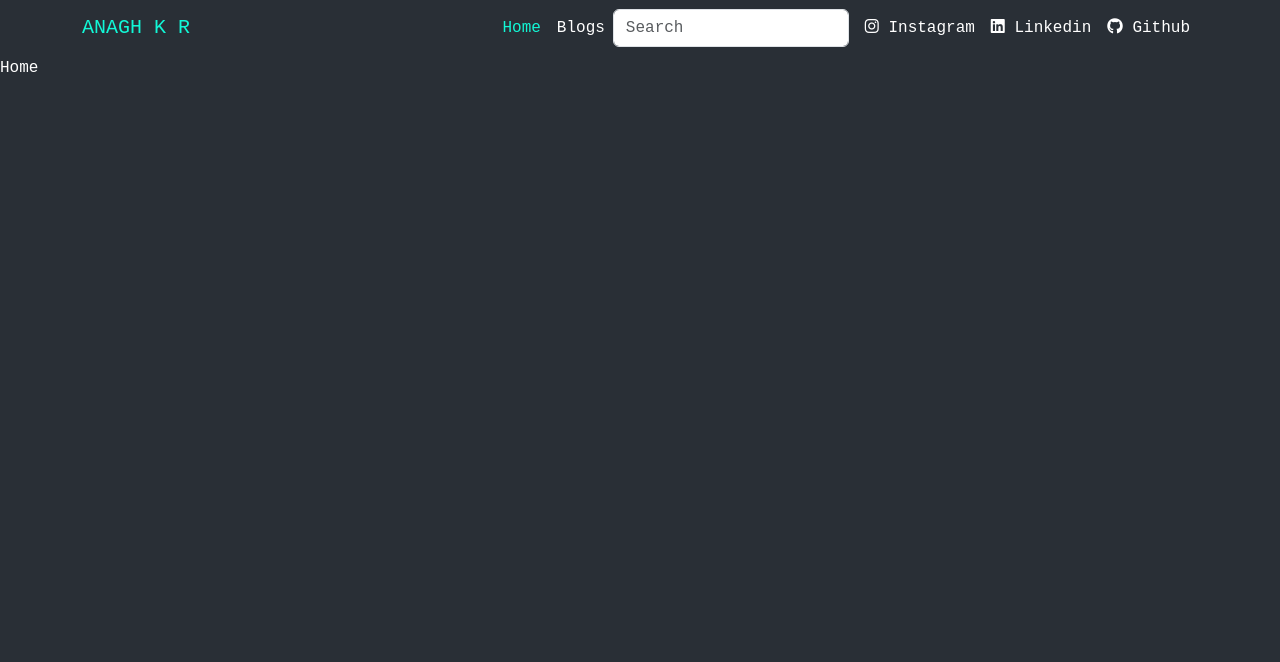
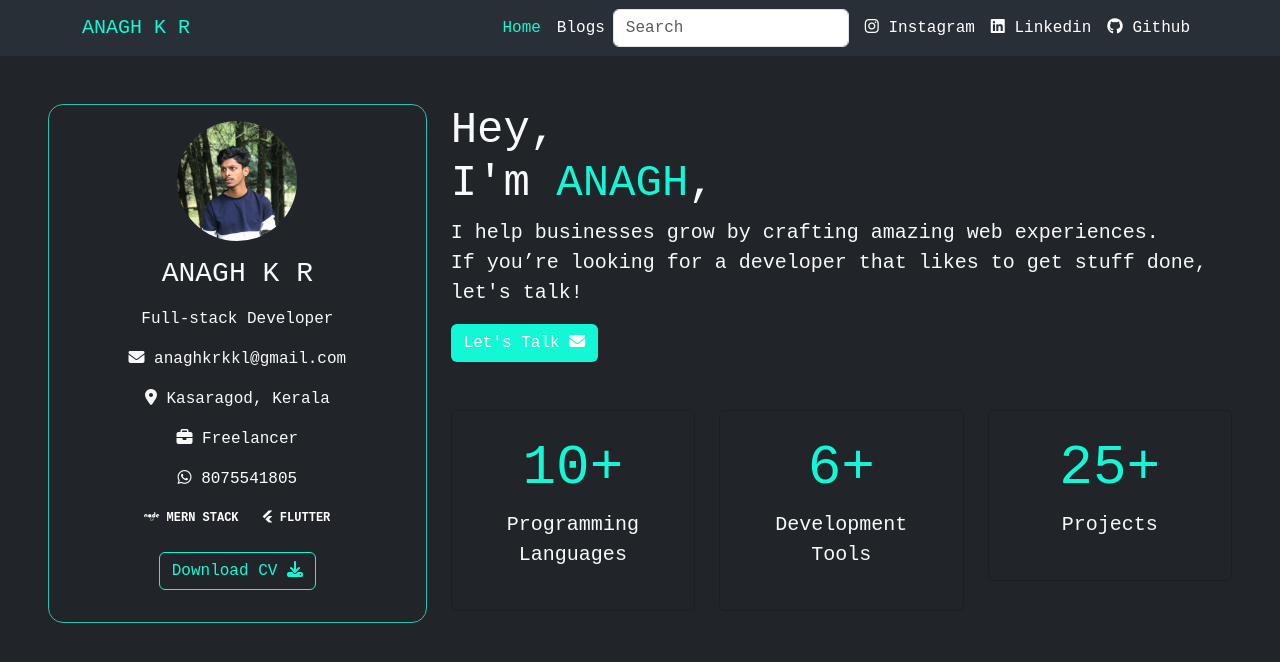
Before and after one commit to anagh534/ANAGH, a React (Vite) app: page / in a window 1280 px wide. Shown: the top 662 px of the page. Built offline with nearby package versions, Linux system fonts and the light colour scheme.

Commit message:
added homepage

```diff
--- a/src/pages/Home/Home.css
+++ b/src/pages/Home/Home.css
@@ -0,0 +1,43 @@
+/* App.css */
+body {
+    background-color: #292F36;
+}
+
+.badge-container {
+    display: flex;
+    justify-content: center;
+}
+
+.card {
+    background-color: #221919;
+}
+
+.card h3 {
+    font-size: 1.75rem;
+}
+
+a.text-info:hover {
+    text-decoration: underline;
+}
+
+.display-3 {
+    font-size: 2.75rem;
+}
+
+.btn-outline-info {
+    border-color: #12F7D6;
+    color: #12F7D6;
+}
+
+.btn-outline-info:hover {
+    background-color: #12F7D6;
+    color: #fff;
+}
+
+.text{
+    color: #12F7D6 !important;
+}
+.btn-bg{
+    background-color: #12F7D6 !important;
+    color: white;
+}
--- a/src/pages/Home/Home.jsx
+++ b/src/pages/Home/Home.jsx
@@ -1,12 +1,87 @@
 import React from 'react'
 import NavBar from '../../components/NavBar'
-import  './Home.css'
+import './Home.css'
+import profile from '../../assets/profile.jpg'
 
 function Home() {
   return (
     <>
       <NavBar />
-      <div>Home</div>
+      <div className="container-fluid bg-dark text-light p-5" style={{ minHeight: '100vh' }}>
+        <div className="row">
+
+          {/* Left Section - Profile Card */}
+          <div className="col-md-4 mb-4">
+            <div className="card text-center bg-dark text-light p-3" style={{ borderRadius: '15px', border: '1px solid #28c3b3' }}>
+              <img
+                src={profile}
+                alt="profile"
+                className="rounded-circle mx-auto d-block"
+                style={{ width: '120px', height: '120px' }}
+              />
+              <div className="card-body">
+                <h3 className="mb-3">ANAGH K R</h3>
+                <p>Full-stack Developer</p>
+                <p><i className="fas fa-envelope"></i> anaghkrkkl@gmail.com</p>
+                <p><i className="fas fa-map-marker-alt"></i> Kasaragod, Kerala</p>
+                {/* <p><i className="fas fa-briefcase"></i> Full-time / Freelancer</p> */}
+                <p><i className="fas fa-briefcase"></i> Freelancer</p>
+                <p><i className="fa-brands fa-whatsapp"></i> <a href="https://wa.me/918075541805" target='_blank' style={{ textDecoration: 'none', color: 'white' }}>8075541805</a></p>
+                <div className="badge-container mb-4">
+                  <span className="badge mx-1"><i class="fa-brands fa-node"></i> MERN STACK</span>
+                  <span className="badge mx-1"><i className="fa-brands fa-flutter"></i> FLUTTER</span>
+                </div>
+                <a href="#" className="btn btn-outline-info">
+                  Download CV <i className="fas fa-download"></i>
+                </a>
+              </div>
+            </div>
+          </div>
+
+          {/* Right Section */}
+          <div className="col-md-8">
+            <div className="text-center text-md-start mb-5">
+              <h1 className="display-3">
+                Hey, <br /> I'm <span className="text">ANAGH</span>,<br />
+              </h1>
+              <p className="lead">
+                I help businesses grow by crafting amazing web experiences. <br /> If you’re looking for a developer that likes to get stuff done, let's talk!
+              </p>
+              <a href="mailto:abdurrahman_sinan@hotmail.com" className="btn btn-bg ">
+                Let's Talk <i className="fas fa-envelope"></i>
+              </a>
+            </div>
+
+            {/* Stats Section */}
+            <div className="row">
+              <div className="col-md-4 mb-4">
+                <div className="card text-center bg-dark text-light p-4">
+                  <h2 className="display-4 text">10+</h2>
+                  <p className="lead">Programming Languages</p>
+                </div>
+              </div>
+              <div className="col-md-4 mb-4">
+                <div className="card text-center bg-dark text-light p-4">
+                  <h2 className="display-4 text">6+</h2>
+                  <p className="lead">Development Tools</p>
+                </div>
+              </div>
+              {/* <div className="col-md-4 mb-4">
+                <div className="card text-center bg-dark text-light p-4">
+                  <h2 className="display-4 text">8</h2>
+                  <p className="lead">Years of Experience</p>
+                </div>
+              </div> */}
+              <div className="col-md-4 mb-4">
+                <div className="card text-center bg-dark text-light p-4">
+                  <h2 className="display-4 text">25+</h2>
+                  <p className="lead">Projects</p>
+                </div>
+              </div>
+            </div>
+          </div>
+        </div>
+      </div>
     </>
   )
 }
```
Also changed, not shown: src/assets/profile.jpg (added).
